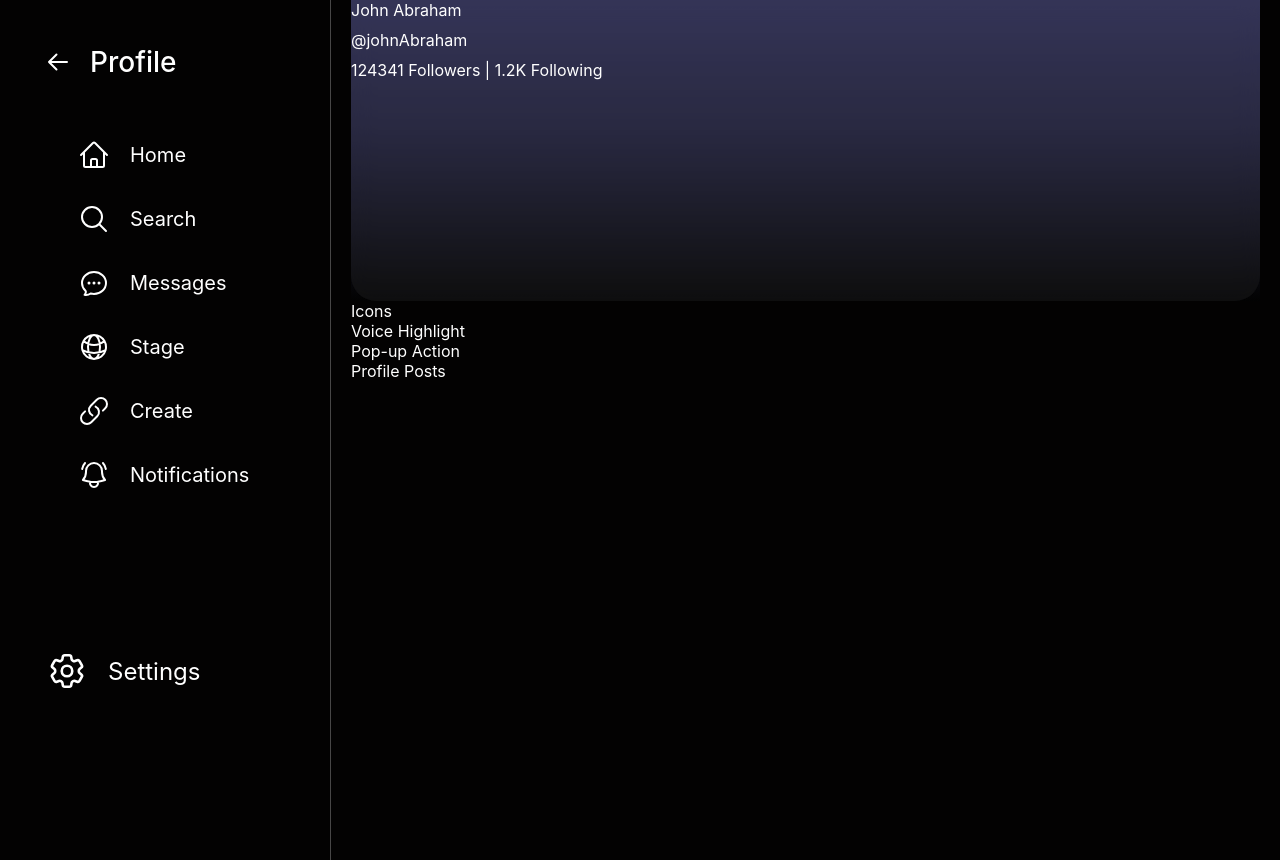
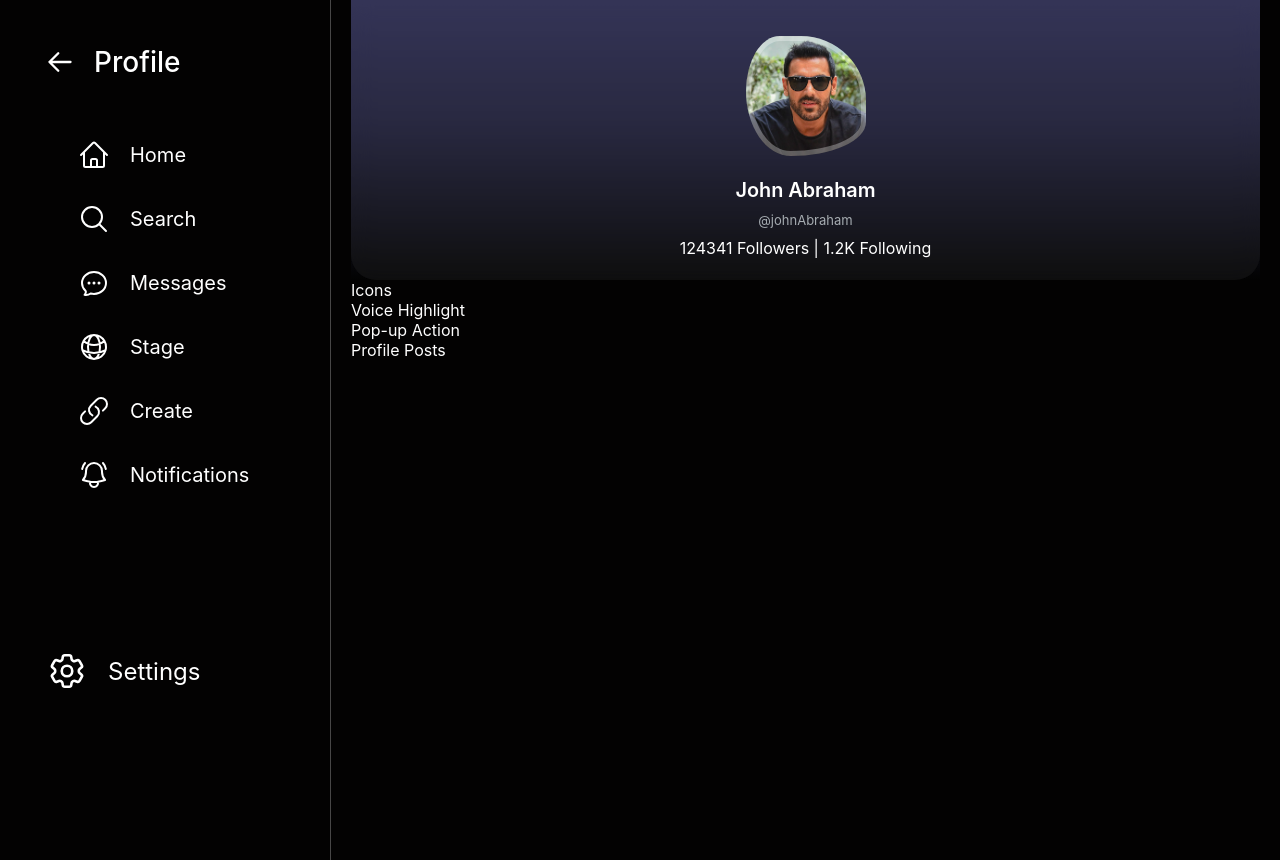
Before and after one commit to p-soham11/unmute-assignment, a React (Vite) app: page / in a window 1280 px wide. Built offline with nearby package versions, Linux system fonts and the light colour scheme.

Commit message:
Adding Profile Header

```diff
--- a/src/components/profile/profile.css
+++ b/src/components/profile/profile.css
@@ -1,12 +1,13 @@
 /** @format */
 
 .profile-content {
-    flex: 3 1 75%; /* Main content takes up 75% of the width */
+    flex: 3 1 75%;
     padding: 0 20px;
 }
 .profile-header {
     position: relative;
-    height: 35%;
+    height: 32%;
+    min-height: 280px;
     overflow: hidden;
     background: rgb(63, 63, 117);
     background: linear-gradient(
@@ -28,20 +29,55 @@
     left: 0;
     width: 100%;
     height: 100%;
-    background: rgba(38, 38, 38, 0.36); /* Semi-transparent white */
-    backdrop-filter: blur(10px); /* Apply blur effect */
+    background: rgba(38, 38, 38, 0.36);
+    backdrop-filter: blur(10px);
     z-index: 1;
     border-radius: 0 0 25px 25px;
 }
 
 .profile-info {
-    position: relative; /* Ensure it is above the overlay */
-    z-index: 2; /* Make sure content is above the overlay */
-    color: #fff; /* Optional: Adjust text color to be readable over the overlay */
+    position: relative;
+    z-index: 2;
+    color: #fff;
     display: flex;
+    padding-top: 36px;
+    justify-content: center;
+    align-items: center;
     flex-direction: column;
-    gap: 10px; /* Space between items */
+    gap: 10px;
 }
 
-.profile-item {
+.profile-name {
+    font-size: 1.24rem;
+    font-weight: 600;
+    margin-top: 12px;
 }
+
+.user-name {
+    font-size: small;
+    color: rgb(166, 172, 177);
+}
+
+.profile-picture {
+    background: url(../../assets/jhab.png);
+    background-size: cover;
+    background-repeat: no-repeat;
+    background-position: center;
+    width: 120px;
+    height: 120px;
+    box-shadow: inset 0 0 0 5px rgb(255 255 255 / 30%);
+    justify-self: center;
+    animation: profile__animate 8s ease-in-out infinite 1s;
+}
+
+@keyframes profile__animate {
+    0% {
+        border-radius: 60% 40% 30% 70% / 60% 30% 70% 40%;
+    }
+    50% {
+        border-radius: 30% 60% 70% 40% / 50% 60% 30% 60%;
+    }
+    100% {
+        border-radius: 60% 40% 30% 70% / 60% 30% 70% 40%;
+    }
+}
--- a/src/components/profile/profile.jsx
+++ b/src/components/profile/profile.jsx
@@ -9,9 +9,12 @@ function Profile() {
             <div className="profile-header">
                 <div className="profile-overlay"></div>
                 <div className="profile-info">
-                    <div className="profile-item">John Abraham</div>
-                    <div className="profile-item">@johnAbraham</div>
-                    <div className="profile-item">
+                    <div className="profile-picture"></div>
+                    <div className="profile-item profile-name">
+                        John Abraham
+                    </div>
+                    <div className="profile-item user-name">@johnAbraham</div>
+                    <div className="profile-item stats">
                         124341 Followers | 1.2K Following
                     </div>
                 </div>
--- a/src/components/sidebar/sidebar.jsx
+++ b/src/components/sidebar/sidebar.jsx
@@ -16,7 +16,7 @@ function Sidebar() {
     return (
         <div className="sidebar">
             <div className="profile-top">
-                <BackIcon size={24} strokeWidth={2} />
+                <BackIcon size={28} strokeWidth={2} />
                 <span>Profile</span>
             </div>
             <div className="sidebarItem">
```
Also changed, not shown: src/assets/jhab.png (added).
